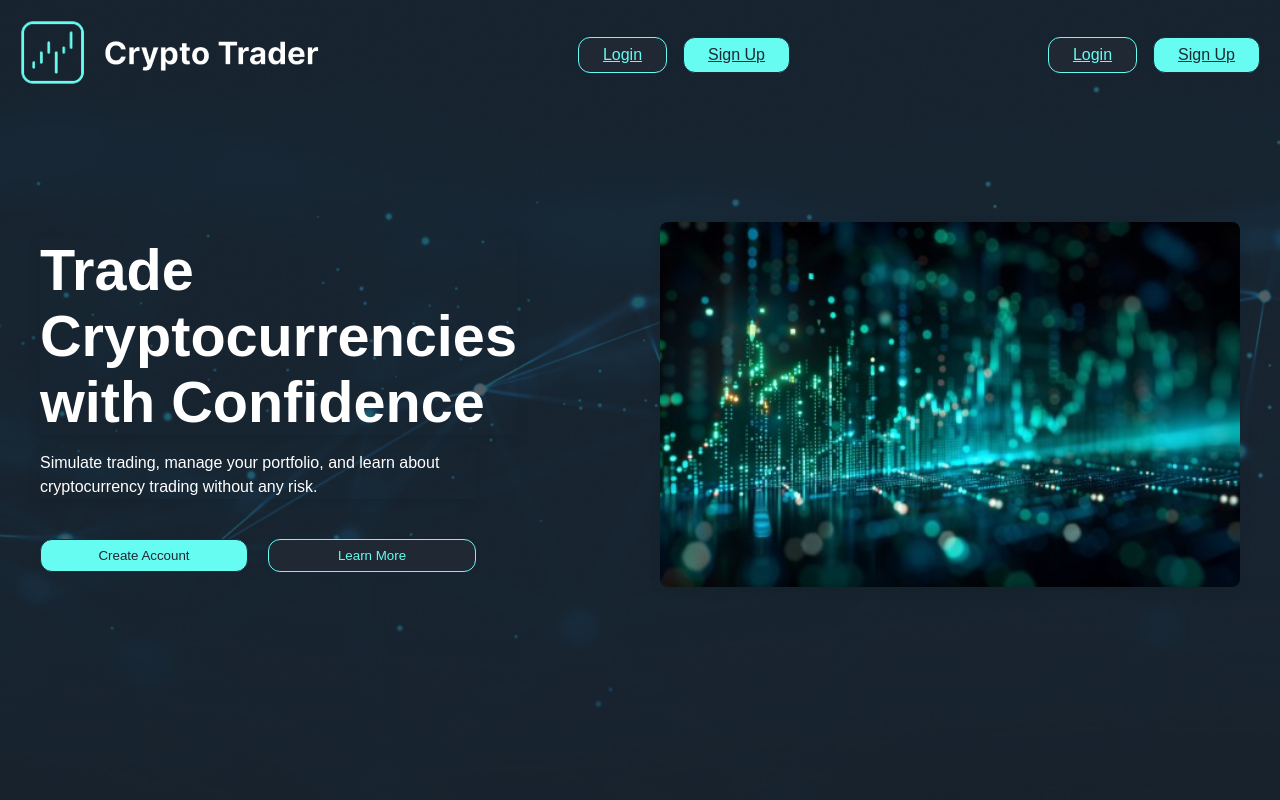
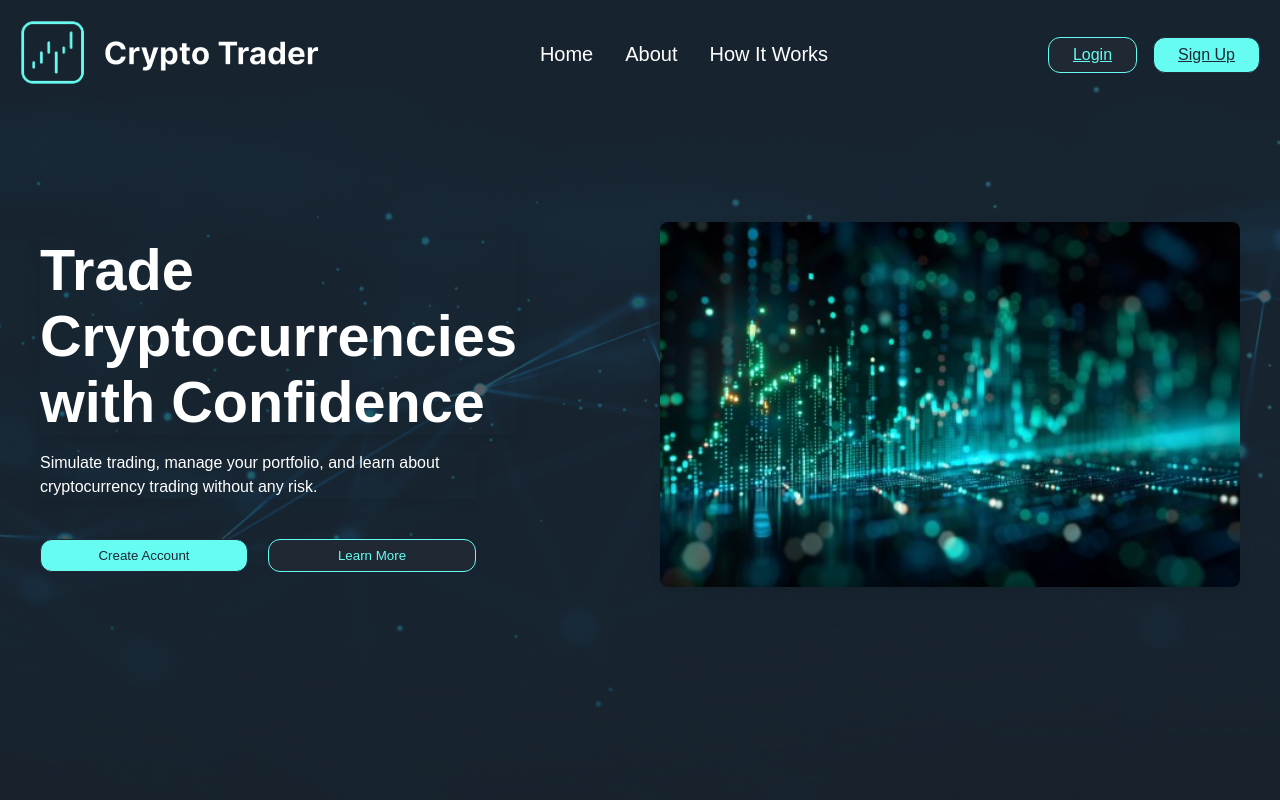
Before and after one commit to trading-app-ca/client, a React (Create React App) app: page / in a window 1280 px wide. Shown: the top 800 px of the page. Built offline with nearby package versions, Linux system fonts and the light colour scheme.

Commit message:
fix: fixed duplicate auth buttons in header

```diff
--- a/src/components/layout/Header.jsx
+++ b/src/components/layout/Header.jsx
@@ -60,11 +60,12 @@ const Header = () => {
 
       <nav className="desktop-nav">
       {!isAuthenticated && (
-        <div className="auth-buttons">
-          <Link to="/login" className="login btn">Login</Link>
-          <Link to="/register" className="signup btn">Sign Up</Link>
-        </div>
-      )}
+          <ul>
+            <li><Link to="/">Home</Link></li>
+            <li><a onClick={() => handleScroll('about')}>About</a></li>
+            <li><a onClick={() => handleScroll('how-it-works')}>How It Works</a></li>
+          </ul>
+        )}
       </nav>
 
       {isAuthenticated ? (
```
